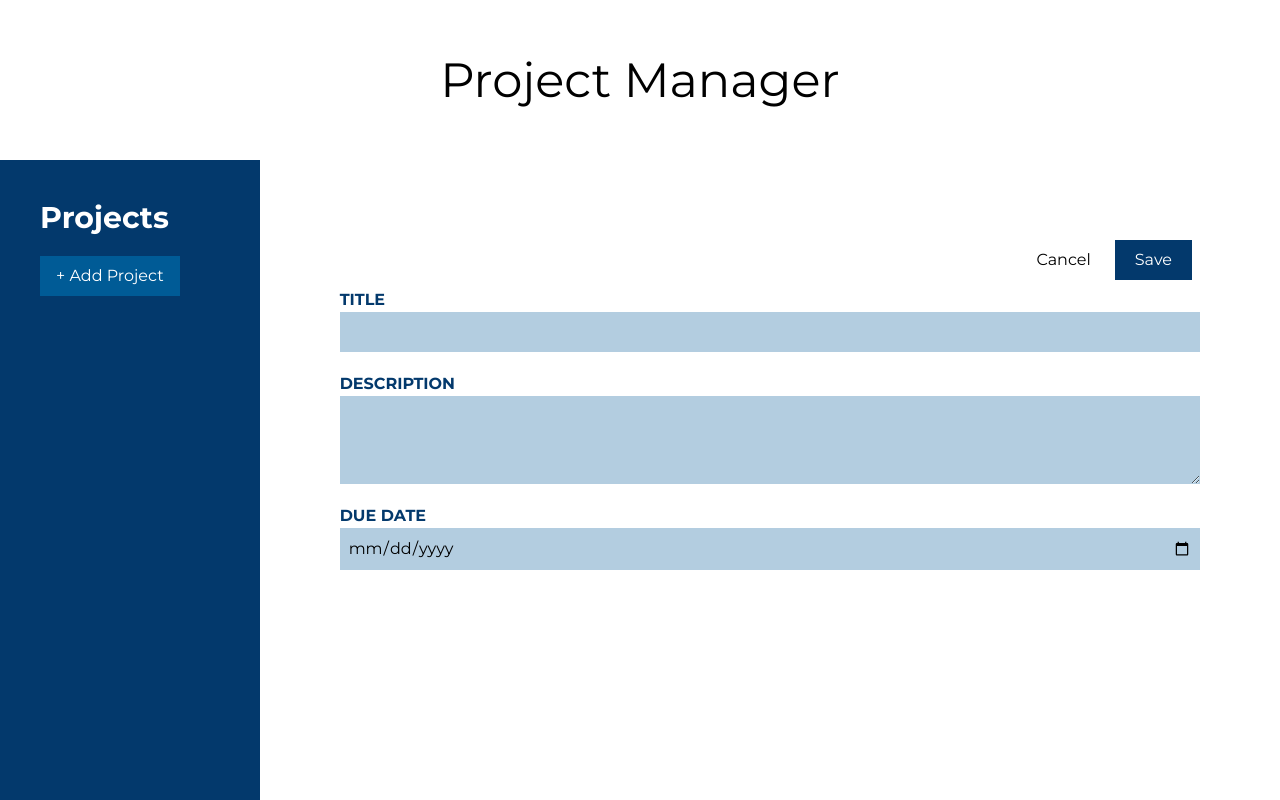
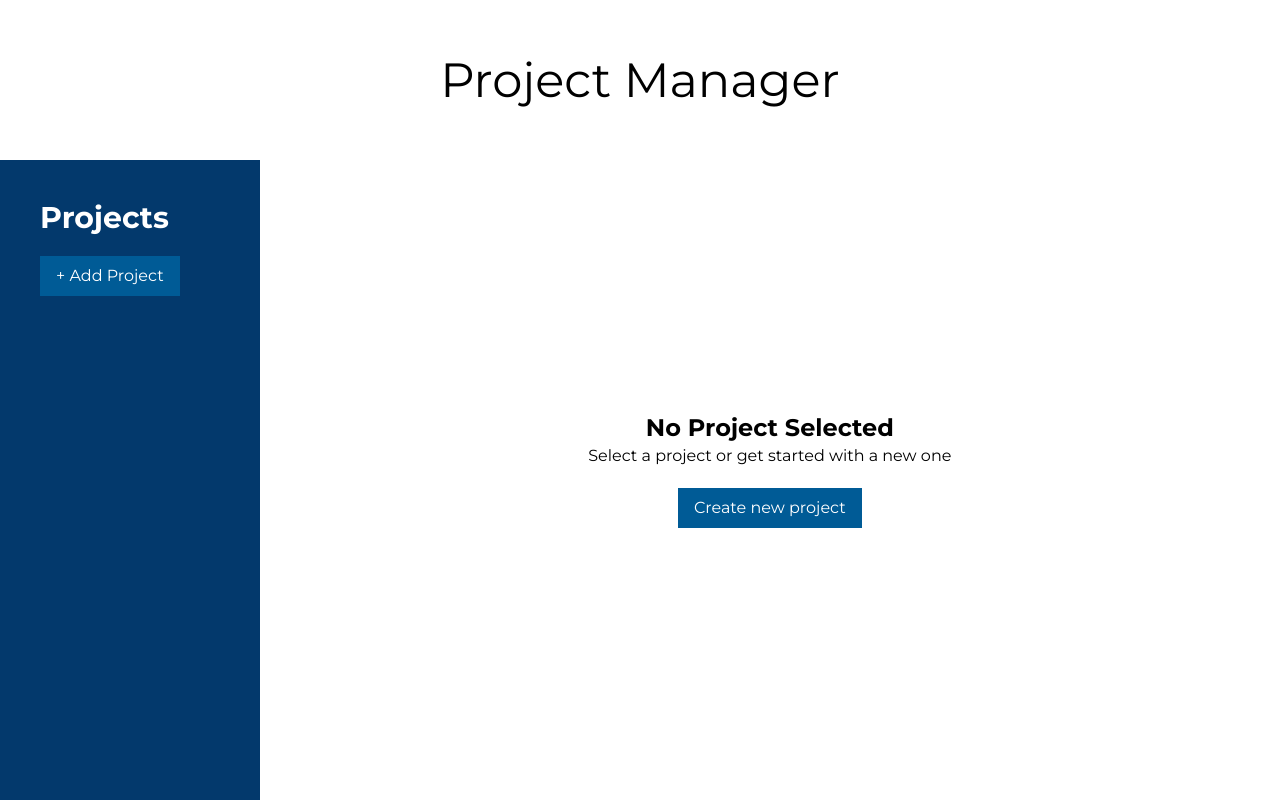
Before and after one commit to JacekGaw/Project-Manager, a React (Create React App) app: page / in a window 1280 px wide. Built offline with nearby package versions, Linux system fonts and the light colour scheme.

Commit message:
Add delete project function

```diff
--- a/src/App.js
+++ b/src/App.js
@@ -4,6 +4,8 @@ import MainPanel from "./components/MainPanel";
 
 const App = () => {
   const [projects, setProjects] = useState([]);
+  const [currentView, setCurrentView] = useState('start');
+  const [projectInfo, setProjectInfo] = useState();
 
   const addProject = (projectInfo) => {
     setProjects((prevState) => {
@@ -18,14 +20,29 @@ const App = () => {
     });
   };
 
+  const handleChangeView = (newView) => {
+    setCurrentView(newView);
+  }
+
+  const handleProjectClick = (info) => {
+    setProjectInfo(info);
+    setCurrentView("info");
+  }
+
+  const handleDeleteProject = (info) => {
+    const arr = projects.filter(project => project.title !== info);
+    setProjects(arr);
+    setCurrentView("add");
+  }
+
   return (
     <main class="h-screen flex-col">
       <header class="h-1/5 flex justify-center items-center">
         <h1 class="text-5xl text-center">Project Manager</h1>
       </header>
       <section class="flex max-w-screen-xl mx-auto h-4/5">
-        <SidePanel projectsInfo={projects} />
-        <MainPanel onAddProject={addProject} />
+        <SidePanel projectsInfo={projects} onChangeView={handleChangeView} onProjectClick={handleProjectClick}/>
+        <MainPanel onAddProject={addProject} panelView={currentView} onChangeView={handleChangeView} onShowProject={projectInfo} onDeleteProject={handleDeleteProject}/>
       </section>
     </main>
   );
--- a/src/components/MainPanel.jsx
+++ b/src/components/MainPanel.jsx
@@ -2,26 +2,27 @@ import React from "react";
 import AddProject from "./AddProject";
 import ProjectView from "./ProjectView";
 
-const MainPanel = ({ onAddProject }) => {
-  const desc = `Lorem Ipsum is simply dummy text of the printing and typesetting industry.
+const MainPanel = ({ onAddProject, panelView, onChangeView, onShowProject, onDeleteProject}) => {
 
-    Lorem Ipsum has been the industry's standard dummy text ever since the 1500s`;
   return (
     <section
       id="mainPanel"
       class="flex flex-col justify-center items-center flex-1 "
     >
-      {/* <div class="flex flex-col justify-center items-center">
-                <h3 class="text-2xl font-bold">No Project Selected</h3>
-                <p>Select a project or get started with a new one</p>
-                <button class="bg-medium-blue px-4 py-2 my-5 hover:translate-y-1 transition text-white">Create new project</button>
-            </div> */}
-      <AddProject onAdd={onAddProject} />
-      {/* <ProjectView
-        projectTitle="Project"
-        projectDesc={desc}
-        projectDate="Dec 29, 2024"
-      /> */}
+      {panelView === "start" && (
+        <div class="flex flex-col justify-center items-center">
+          <h3 class="text-2xl font-bold">No Project Selected</h3>
+          <p>Select a project or get started with a new one</p>
+          <button class="bg-medium-blue px-4 py-2 my-5 hover:translate-y-1 transition text-white" onClick={() => onChangeView("add")}>
+            Create new project
+          </button>
+        </div>
+      )}
+
+      {panelView === "add" && <AddProject onAdd={onAddProject} />}
+      {panelView === "info" && (
+        <ProjectView projectInfo={onShowProject} deleteProject={onDeleteProject}/>
+      )}
     </section>
   );
 };
--- a/src/components/ProjectList.jsx
+++ b/src/components/ProjectList.jsx
@@ -1,11 +1,16 @@
 import React from "react";
 
-const ProjectList = ({ projects }) => {
-  console.log(projects);
+const ProjectList = ({ projects, onChangeView, projectClick }) => {
+
+    const handleClick = (project) => {
+        onChangeView = "info";
+        projectClick(project);
+    }
+
   return (
     <ul role="list">
       {projects.map((project) => {
-        return <li key={project.title}>{project.title}</li>;
+        return <li key={project.title} onClick={() => handleClick(project)}>{project.title}</li>;
       })}
     </ul>
   );
--- a/src/components/ProjectView.jsx
+++ b/src/components/ProjectView.jsx
@@ -1,14 +1,19 @@
 import React from 'react';
 
-const ProjectView = ({projectTitle, projectDesc, projectDate}) => {
+const ProjectView = ({projectInfo, deleteProject} ) => {
+
+    const handleClick = (info) => {
+        deleteProject(info.title);
+    }
+
     return (
         <section class="flex flex-col flex-1 w-full p-20">
             <header class="flex justify-between mb-2">
-                <h2 class="text-4xl font-bold text-dark-blue">{projectTitle}</h2>
-                <button class="p-2 mx-2 hover:shadow-md hover:-translate-y-0.5 transition">Delete</button>
+                <h2 class="text-4xl font-bold text-dark-blue">{projectInfo.title}</h2>
+                <button class="p-2 mx-2 hover:shadow-md hover:-translate-y-0.5 transition" onClick={() => handleClick(projectInfo)}>Delete</button>
             </header>
-            <p class="text-light-blue mb-5">{projectDate}</p>
-            <p class="text-ml border-b-2 border-lightest-blue pb-5">{projectDesc}</p>
+            <p class="text-light-blue mb-5">{projectInfo.date}</p>
+            <p class="text-ml border-b-2 border-lightest-blue pb-5">{projectInfo.desc}</p>
         </section>
     );
 }
--- a/src/components/SidePanel.jsx
+++ b/src/components/SidePanel.jsx
@@ -1,16 +1,16 @@
 import React from "react";
 import ProjectList from "./ProjectList";
 
-const SidePanel = ({ projectsInfo }) => {
+const SidePanel = ({ projectsInfo, onChangeView, onProjectClick }) => {
   return (
     <aside class="flex-none bg-dark-blue py-10 pl-10 pr-20 flex-col text-white">
       <header>
         <h2 class="text-3xl font-bold">Projects</h2>
       </header>
-      <button class="bg-medium-blue px-4 py-2 my-5 hover:translate-x-1 transition">
+      <button class="bg-medium-blue px-4 py-2 my-5 hover:translate-x-1 transition" onClick={() => onChangeView("add")}>
         + Add Project
       </button>
-      <ProjectList projects={projectsInfo} />
+      <ProjectList projects={projectsInfo} onChangeView={onChangeView} projectClick={onProjectClick}/>
     </aside>
   );
 };
```
